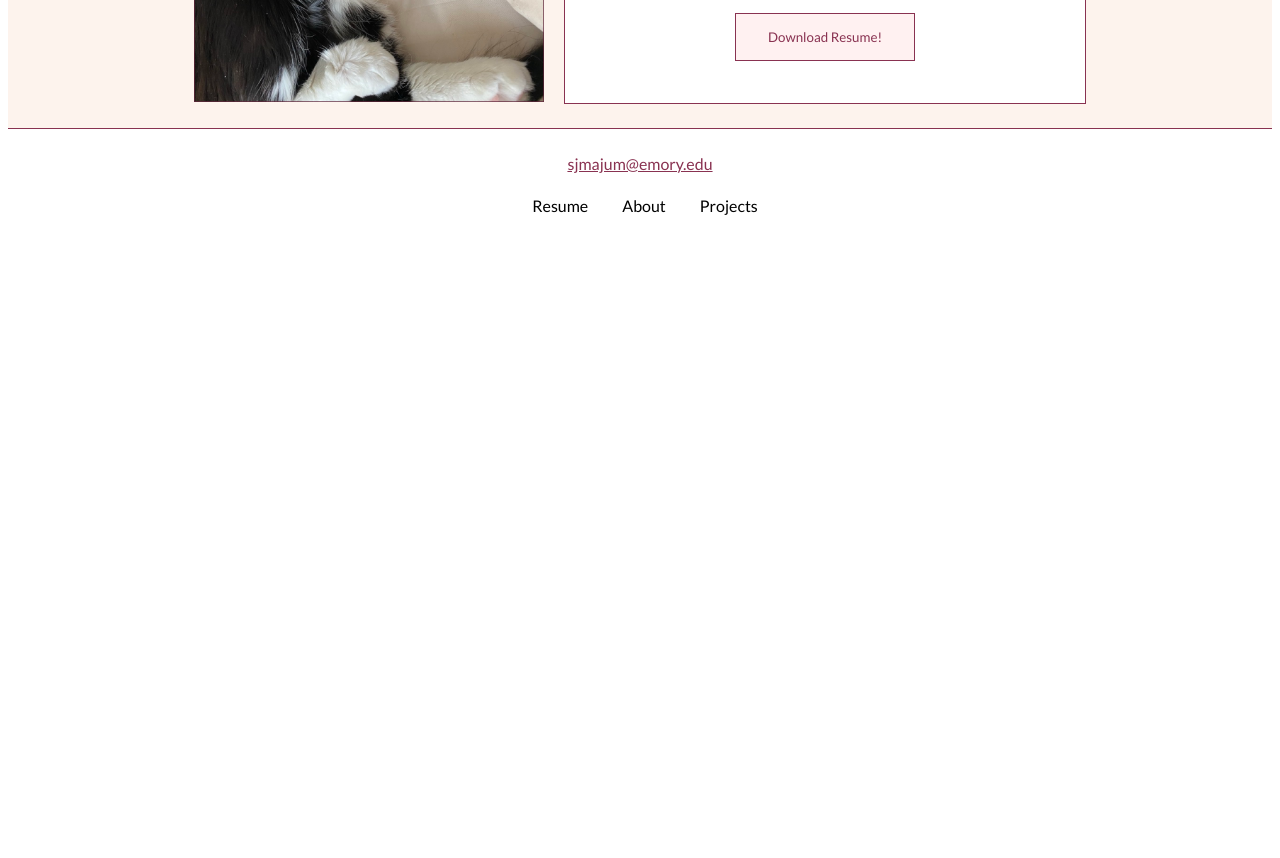
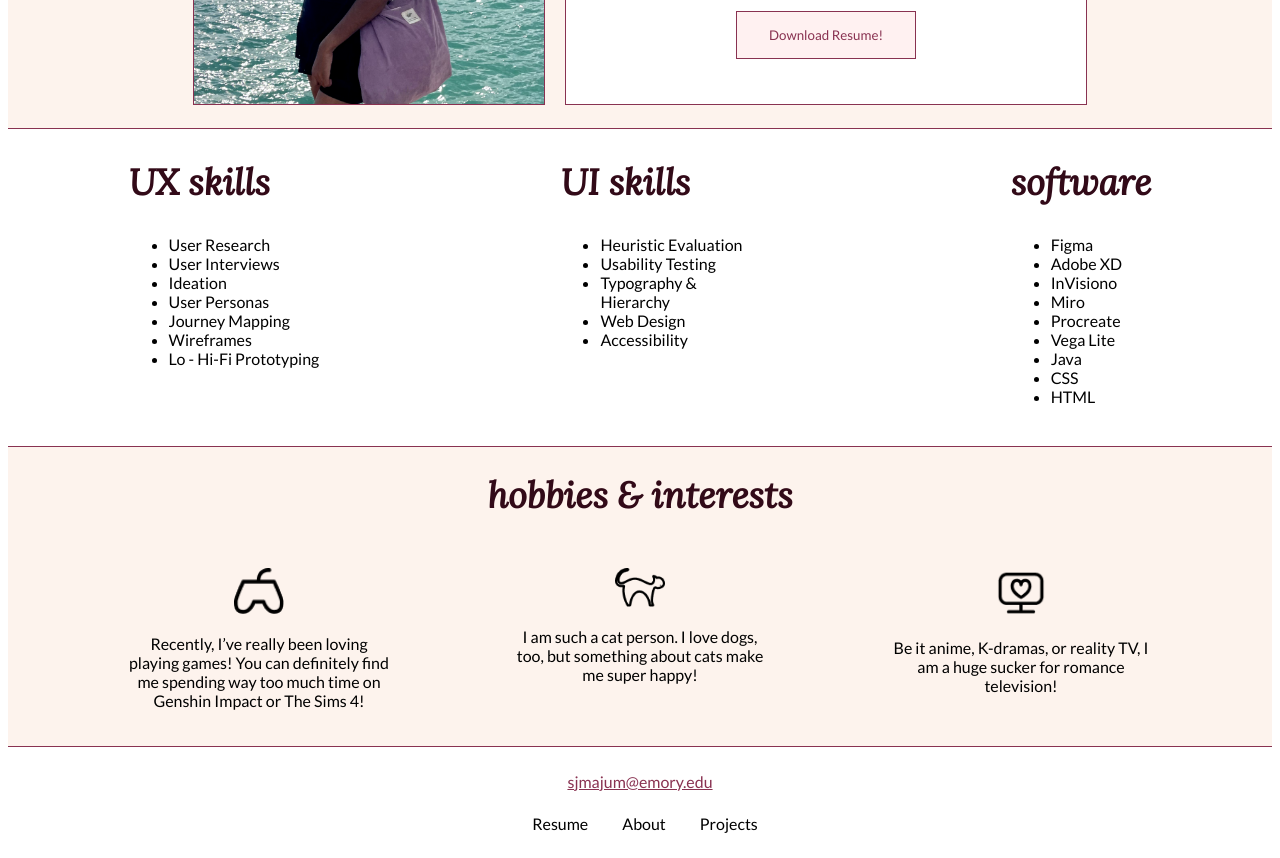
Before and after one commit to suvra2001/UX_UI_HW_17, a plain HTML site: page index.html in a window 1280 px wide. Shown: the part 427-1285 px from the top of the page. Before the commit the page ends 800 px from the top, so only its background shows below. Drawn offline with Linux system fonts and the light colour scheme.

Commit message:
skills & hobbies
added html/css for the skills and hobbies section of the about me page

```diff
--- a/css/style.css
+++ b/css/style.css
@@ -41,10 +41,15 @@ ul {
     background-color:#fdf3ed;
 }
 
+.profilephoto {
+    border: 1px solid #893251;
+    height: 402.3px;
+}
+
 .content {
     text-align: center;
     width: 500px;
-    height: 400px;
+    height: 402.3px;
     border: 1px solid #893251;
     background-color: white;
     margin-left: 20px;
@@ -52,7 +57,37 @@ ul {
     padding-right: 10px;
 }
 
+.Skills {
+    border-top: 1px solid #893251;
+    display: flex;
+    flex-direction: row;
+    justify-content: space-around;
+    margin-bottom: 15px;
+}
+
+.hobbies {
+    display: flex;
+    flex-direction: row;
+    justify-content: space-evenly;
+    padding-top: 50px;
+    padding-bottom: 20px;
+    text-align: center;
+    background-color:#fdf3ed;
+
+}
+
+.game {
+    max-width: 260px;
+}
+.cat {
+    max-width: 260px;
+}
+.drama {
+    max-width: 260px;
+}
+
 h1 {
+    color: #320A18;
     font-size: 36px;
     font-family: 'Lora', serif;
     font-style: italic;
@@ -77,6 +112,7 @@ footer {
 .bottomfooter {
     padding-top: 22px;
     margin: 0 auto;
+    padding-bottom: 25px;
 }
 
 a {
@@ -84,7 +120,7 @@ a {
     font-family: 'Lato', sans-serif;
 }
 
-button {
+.Magenta_Button {
     background-color: #FFF1F1;
     border: solid 1.5px #893251;
     padding: 15px 32px;
@@ -93,7 +129,7 @@ button {
     transition-duration: 0.4s;
 }
 
-button:hover {
+.Magenta_Button:hover {
     background-color: #893251;
     color: white;
     box-shadow: 0 10px 14px 0 rgba(0,0,0,0.24), 0 15px 30px 0 rgba(0,0,0,0.19);
--- a/index.html
+++ b/index.html
@@ -24,7 +24,7 @@
         </header>
         <section class="heroSection">
             <div class="profilephoto">
-                <img src="./images/AboutMePP_Arya.png" alt="about me pic" width="350">
+                <img src="./images/AboutMe_PP_ME.png" alt="about me pic" width="350">
             </div>
             <div class="content">
                 <h1>about me</h1>
@@ -36,9 +36,64 @@
 
                 <p>In my free time, you can often find me watching K-dramas on Netflix, or spending way too much time playing Genshin Impact!</p>
 
-                <button>Download Resume!</button>
+                <button class="Magenta_Button">Download Resume!</button>
             </div>
         </section>
+
+        <section class="Skills">
+            <div class="UX_Skills">
+                <h1>UX skills</h1>
+                <ul>
+                    <li>User Research</li>
+                    <li>User Interviews</li>
+                    <li>Ideation</li>
+                    <li>User Personas</li>
+                    <li>Journey Mapping</li>
+                    <li>Wireframes</li>
+                    <li>Lo - Hi-Fi Prototyping</li>
+                </ul>
+            </div>
+            <div class="UI_Skills">
+                <h1>UI skills</h1>
+                <ul>
+                    <li>Heuristic Evaluation</li>
+                    <li>Usability Testing</li>
+                    <li>Typography & Hierarchy</li>
+                    <li>Web Design</li>
+                    <li>Accessibility</li>
+                </ul>
+            </div>
+            <div class="software">
+                <h1>software</h1>
+                <ul>
+                    <li>Figma</li>
+                    <li>Adobe XD</li>
+                    <li>InVisiono</li>
+                    <li>Miro</li>
+                    <li>Procreate</li>
+                    <li>Vega Lite</li>
+                    <li>Java</li>
+                    <li>CSS</li>
+                    <li>HTML</li>
+                </ul>
+            </div>
+        </section>
+        <h1 style="border-top: 1px solid #893251; padding-top: 25px; text-align: center; background-color: #fdf3ed; margin-bottom: 0;">hobbies & interests</h1>
+        <section class="hobbies">
+            <div class="game">
+                <img src="./images/console_icon.png" width="50px">
+                <p>Recently, I’ve really been loving playing games! You can definitely find me spending way too much time on Genshin Impact or The Sims 4!</p>
+            </div>
+            <div class="cat">
+                <img src="./images/cat_icon.png" width="50px">
+                <p>I am such a cat person. I love dogs, too, but something about cats make me super happy!</p>
+            </div>
+            <div class="drama">
+                <img src="./images/tv_icon.png" width="50px">
+                <p>Be it anime, K-dramas, or reality TV, I am a huge sucker for romance television!</p>
+            </div>
+        </section>
+
         <footer>
             <a href="mailto:%20sjmajum@emory.edu">sjmajum@emory.edu</a>
             <ul class="bottomfooter">
```
Also changed, not shown: images/AboutMe_PP_ME.png (added), images/ProfilePic_ME.png (added).
